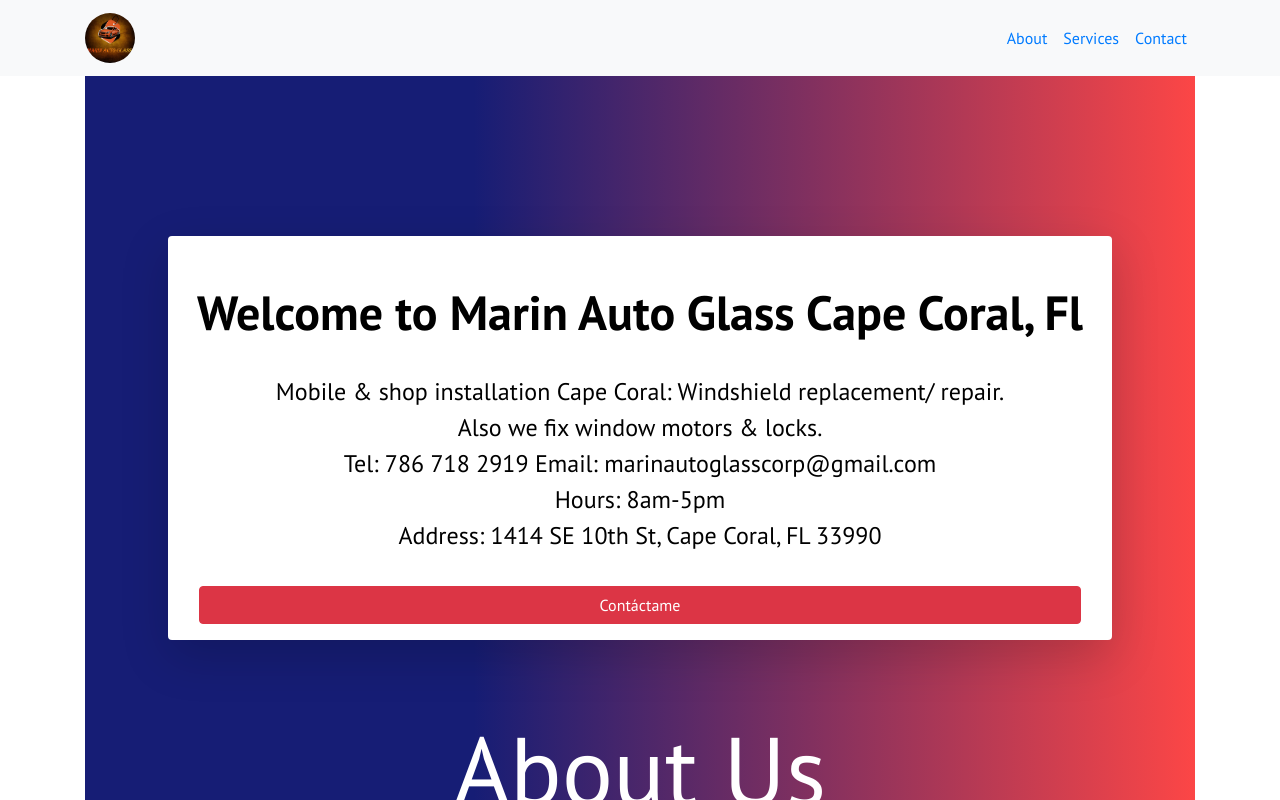
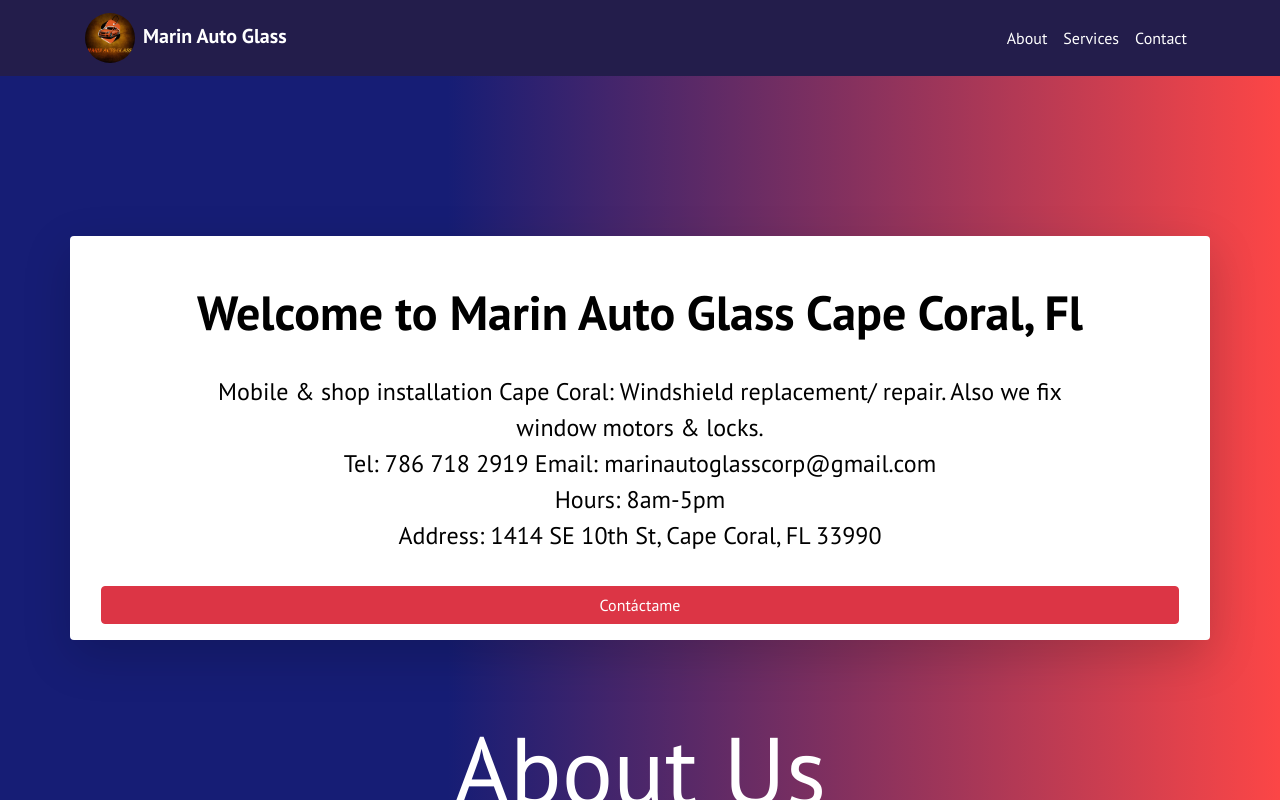
Before and after one commit to T00lio/marinautoglass, a React (Create React App) app: page / in a window 1280 px wide. Shown: the top 800 px of the page. Built offline with nearby package versions, Linux system fonts and the light colour scheme.

Commit message:
improved nav bar presentation

```diff
--- a/src/App.css
+++ b/src/App.css
@@ -2,11 +2,7 @@
   text-align: center;
   font-family: "PT Sans", sans-serif;
   color: white;
-}
-
-.App-logo {
-  height: 40vmin;
-  pointer-events: none;
+  background: rgb(22, 29, 117);
 }
 
 .App-header {
--- a/src/App.js
+++ b/src/App.js
@@ -6,19 +6,14 @@
   return (
     <>
       {" "}
-      <div lassName="App">
       <header>
         <Navbar />
       </header>
-        <section className="container">
       <HeroSection />
-        </section>
-
       <footer className="footer">
         {" "}
         Coded by <strong>Tulio Salvatierra 2023</strong>
       </footer>
-      </div>
     </>
   );
 }
--- a/src/components/Hero.css
+++ b/src/components/Hero.css
@@ -1,6 +1,5 @@
 .hero-section {
   display: flex;
-
   color: black;
   flex-direction: row;
   justify-content: center;
@@ -24,7 +23,7 @@
   margin-bottom: 2rem;
   background-color: white;
   border-radius: 5px;
-  max-width: 85%;
+  max-width: 100%;
 }
 
 .App-logo {
@@ -34,7 +33,6 @@
 
 .text {
   margin-top: 2rem;
-
   margin-left: auto;
   margin-right: auto;
   font-size: 1.5rem;
--- a/src/components/Navbar.css
+++ b/src/components/Navbar.css
@@ -1,4 +1,11 @@
 .navbar {
   font-family: "PT Sans", sans-serif;
   color: white;
+  background-color: rgba(15, 8, 59, 0.914);
 }
+
+.nav-link,
+span {
+  color: white;
+  text-decoration: none;
+}
--- a/src/components/Navbar.jsx
+++ b/src/components/Navbar.jsx
@@ -4,7 +4,7 @@
 
 function Navbar() {
   return (
-    <nav className="navbar navbar-expand-lg navbar- bg-light">
+    <nav className="navbar navbar-expand-lg">
       <div className="container">
         <a className="navbar-brand" href="/">
           <img
@@ -14,6 +14,9 @@
             height="50"
             style={{ borderRadius: 25 }}
           />
+          <span className="navbar-brand-name ml-2">
+            <strong>Marin Auto Glass</strong>
+          </span>
         </a>
         <button
           className="navbar-toggler"
--- a/src/index.css
+++ b/src/index.css
@@ -14,6 +14,5 @@
 }
 
 code {
-  font-family: source-code-pro, Menlo, Monaco, Consolas, "Courier New",
-    monospace;
+  font-family: "pt sans", monospace;
 }
```
Lines whose indentation alone changed are shown as unchanged.
